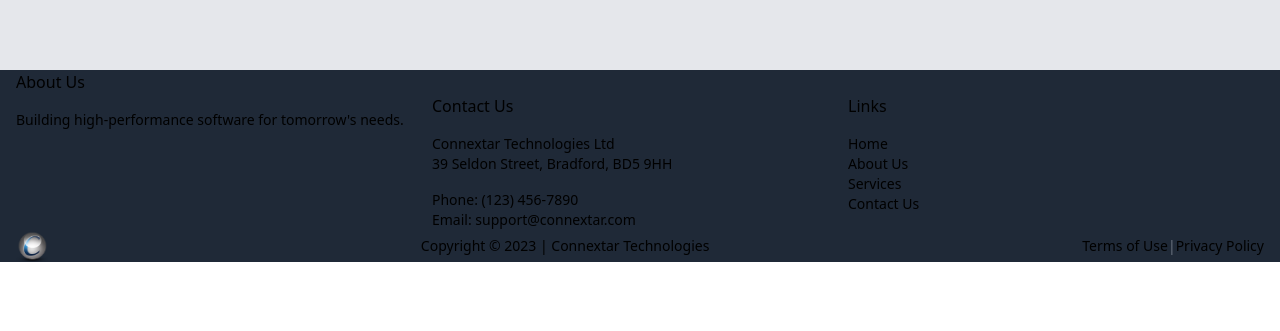
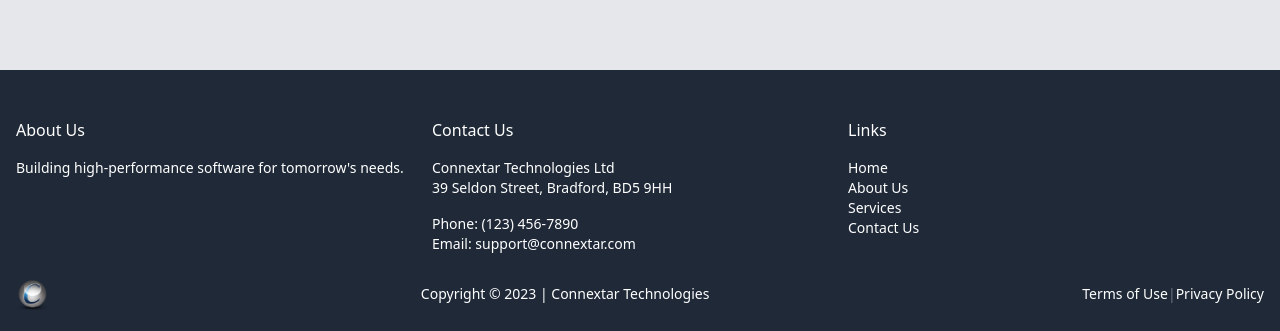
Before and after one commit to muhammadsohail17/redbooth-clockify-integration, a Next.js app: page /dashboard in a window 1280 px wide. Shown: the part 804-1135 px from the top of the page. Before the commit the page ends 1066 px from the top, so only its background shows below. Built offline with nearby package versions, Linux system fonts and the light colour scheme; no server answers.

Commit message:
set footer

```diff
--- a/src/common/Footer.js
+++ b/src/common/Footer.js
@@ -4,10 +4,10 @@ import connextarFavicon from "../resources/images/connextar-favicon.png";
 
 const Footer = () => {
   return (
-    <footer className="bg-gray-800 text-gray-300 py-10">
+    <footer className="bg-gray-800 text-white py-6">
       <div className="container mx-auto px-4">
         <div className="flex flex-wrap justify-between">
-          <div className="w-full md:w-1/2 lg:w-1/3">
+          <div className="w-full md:w-1/2 lg:w-1/3 mt-6 md:mt-0">
             <h2 className="text-xl mb-4">About Us</h2>
             <p className="text-sm">
               Building high-performance software for tomorrow's needs.
@@ -50,7 +50,7 @@ const Footer = () => {
             </ul>
           </div>
         </div>
-        <div className="mt-10 border-t border-gray-800 pt-4">
+        <div className="mt-6 border-t border-gray-800">
           <div className="flex items-center justify-between">
             <a href="#">
               <Image src={connextarFavicon} alt="logo" />
```
